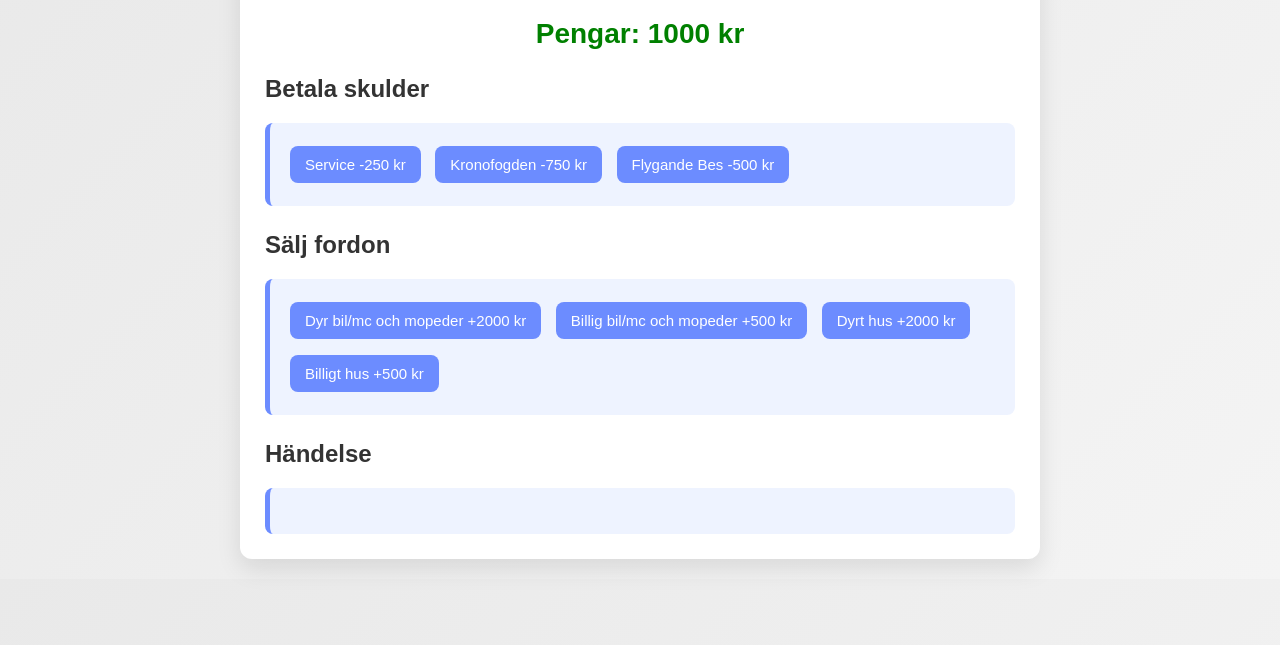
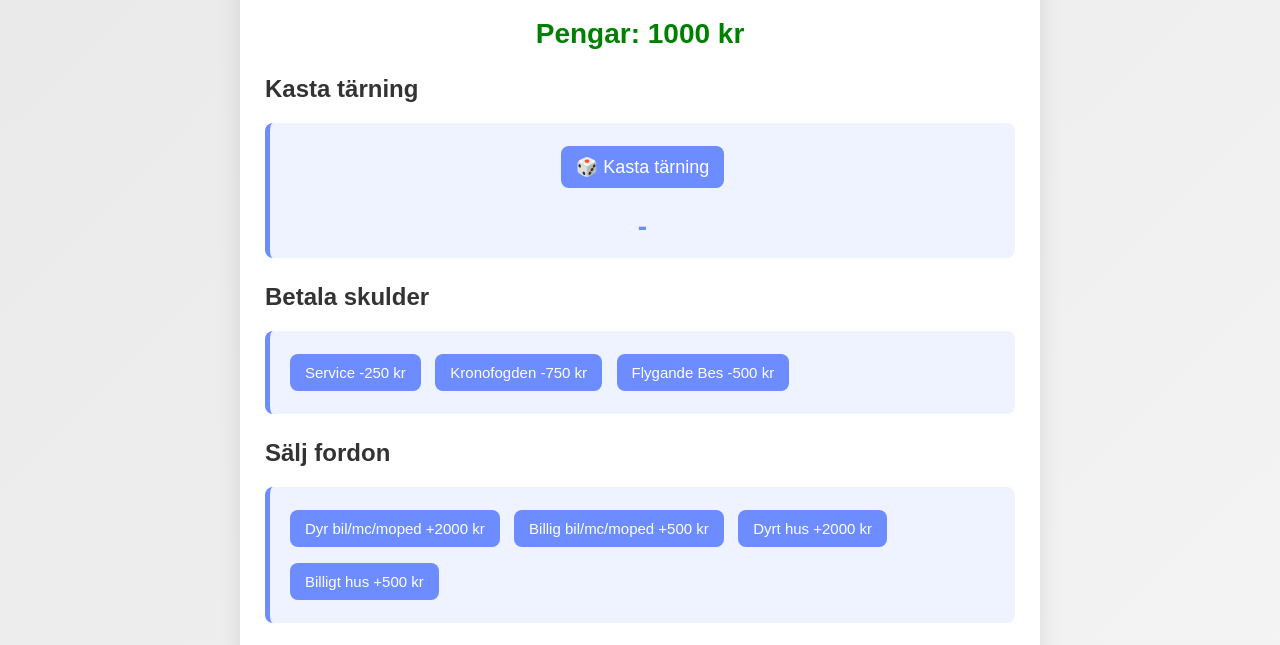
Before and after one commit to villeborrr/Motorpol, a plain HTML site: page spel.html in a window 1280 px wide. Shown: the part 131-776 px from the top of the page. Drawn offline with Linux system fonts and the light colour scheme.

Commit message:
Add files via upload

```diff
--- a/spel.html
+++ b/spel.html
@@ -21,6 +21,7 @@
             border-radius: 12px;
             box-shadow: 0 10px 25px rgba(0,0,0,0.1);
         }
+
         .top-bar {
             display: flex;
             justify-content: flex-end;
@@ -68,6 +69,7 @@
             cursor: pointer;
             margin: 8px 5px;
             font-size: 15px;
+            transition: 0.2s;
         }
 
         button:hover {
@@ -81,6 +83,13 @@
             margin-top: 10px;
             border-left: 5px solid #6c8cff;
         }
+
+        .dice-result {
+            font-size: 28px;
+            color: #6c8cff;
+            margin-top: 15px;
+            font-weight: bold;
+        }
     </style>
 </head>
 
@@ -88,16 +97,34 @@
 
 <div class="container">
 
+    <!-- GÅ TILLBAKA -->
     <div class="top-bar">
         <a class="back-button" href="index.html">← Gå tillbaka</a>
     </div>
 
     <h1>Spelsida</h1>
 
+    <!-- PENGAR -->
     <div class="money">
         Pengar: <span id="money">1000</span> kr
     </div>
 
+    <!-- TÄRNING -->
+    <h2>Kasta tärning</h2>
+
+    <div class="box" style="text-align:center;">
+
+        <button onclick="rollDice()" style="font-size:18px;">
+            🎲 Kasta tärning
+        </button>
+
+        <div id="diceResult" class="dice-result">
+            -
+        </div>
+
+    </div>
+
+    <!-- BETALA SKULDER -->
     <h2>Betala skulder</h2>
 
     <div class="box">
@@ -106,20 +133,22 @@
         <button onclick="flygandeBes()">Flygande Bes -500 kr</button>
     </div>
 
+    <!-- SÄLJ FORDON -->
     <h2>Sälj fordon</h2>
 
     <div class="box">
-        <button onclick="sellBigCar()">Dyr bil/mc och mopeder +2000 kr</button>
-        <button onclick="sellCheapCar()">Billig bil/mc och mopeder +500 kr</button>
+        <button onclick="sellBigCar()">Dyr bil/mc/moped +2000 kr</button>
+        <button onclick="sellCheapCar()">Billig bil/mc/moped +500 kr</button>
 
         <button onclick="sellBigHouse()">Dyrt hus +2000 kr</button>
         <button onclick="sellCheapHouse()">Billigt hus +500 kr</button>
     </div>
 
+    <!-- HÄNDELSE -->
     <h2>Händelse</h2>
 
     <div class="box">
-        <p id="status"></p>
+        <p id="status">Ingen händelse ännu.</p>
     </div>
 
 </div>
@@ -132,49 +161,84 @@ function updateMoney() {
     document.getElementById("money").innerText = money;
 
     if (money < 0) {
-        document.getElementById("status").innerText = "Du har förlorat spelet!";
+        document.getElementById("status").innerText =
+        "Du har förlorat spelet!";
     }
 }
 
+/* TÄRNING */
+function rollDice() {
+
+    let dice = Math.floor(Math.random() * 6) + 1;
+
+    document.getElementById("diceResult").innerText = dice;
+
+    document.getElementById("status").innerText =
+    "Du slog en " + dice + ".";
+}
+
+/* SKULDER */
 function service() {
     money -= 250;
-    document.getElementById("status").innerText = "Service betald.";
+
+    document.getElementById("status").innerText =
+    "Service betald.";
+
     updateMoney();
 }
 
 function kronofogden() {
     money -= 750;
-    document.getElementById("status").innerText = "Kronofogden tog pengar.";
+
+    document.getElementById("status").innerText =
+    "Kronofogden tog pengar.";
+
     updateMoney();
 }
 
 function flygandeBes() {
     money -= 500;
-    document.getElementById("status").innerText = "Flygande besiktning betalad.";
+
+    document.getElementById("status").innerText =
+    "Flygande besiktning betalad.";
+
     updateMoney();
 }
 
+/* SÄLJ FORDON */
 function sellBigCar() {
     money += 2000;
-    document.getElementById("status").innerText = "Du sålde en dyr bil/mc/moped.";
+
+    document.getElementById("status").innerText =
+    "Du sålde en dyr bil/mc/moped.";
+
     updateMoney();
 }
 
 function sellCheapCar() {
     money += 500;
-    document.getElementById("status").innerText = "Du sålde en billig bil/mc/moped.";
+
+    document.getElementById("status").innerText =
+    "Du sålde en billig bil/mc/moped.";
+
     updateMoney();
 }
 
 function sellBigHouse() {
     money += 2000;
-    document.getElementById("status").innerText = "Du sålde ett dyrt hus.";
+
+    document.getElementById("status").innerText =
+    "Du sålde ett dyrt hus.";
+
     updateMoney();
 }
 
 function sellCheapHouse() {
     money += 500;
-    document.getElementById("status").innerText = "Du sålde ett billigt hus.";
+
+    document.getElementById("status").innerText =
+    "Du sålde ett billigt hus.";
+
     updateMoney();
 }
 
```
Also changed, not shown: index.html (+1 -1 lines).
